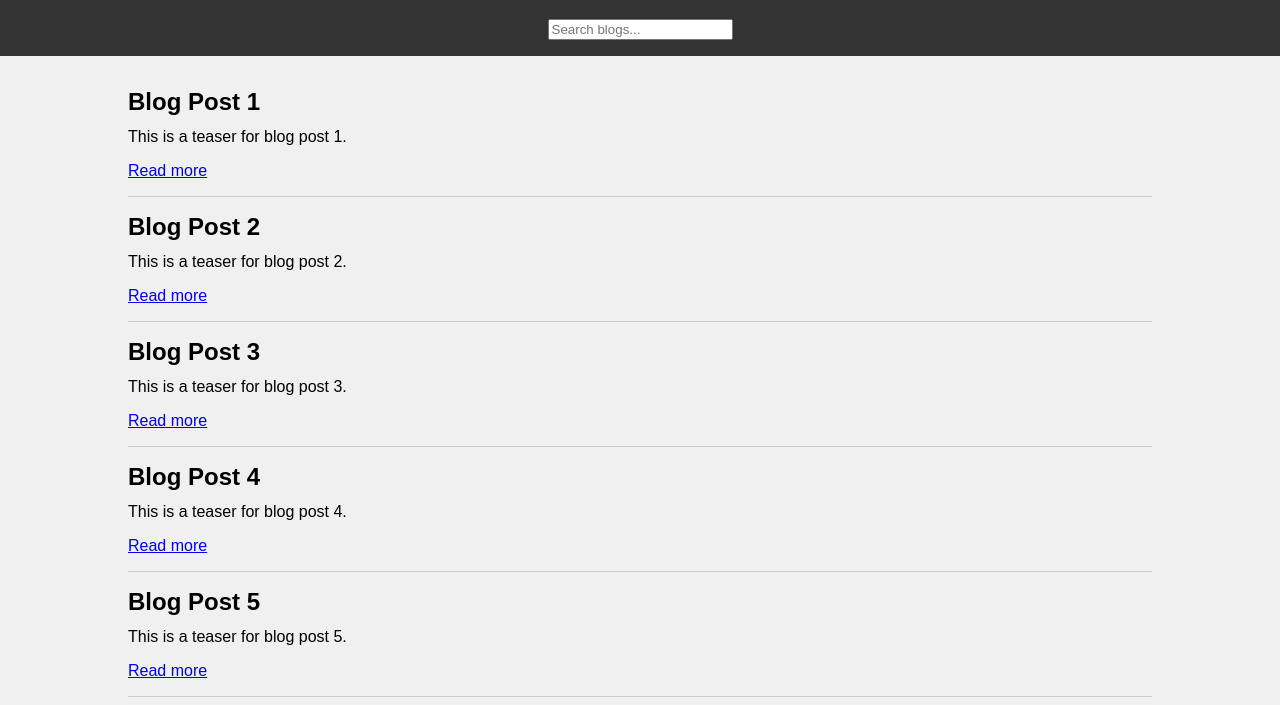
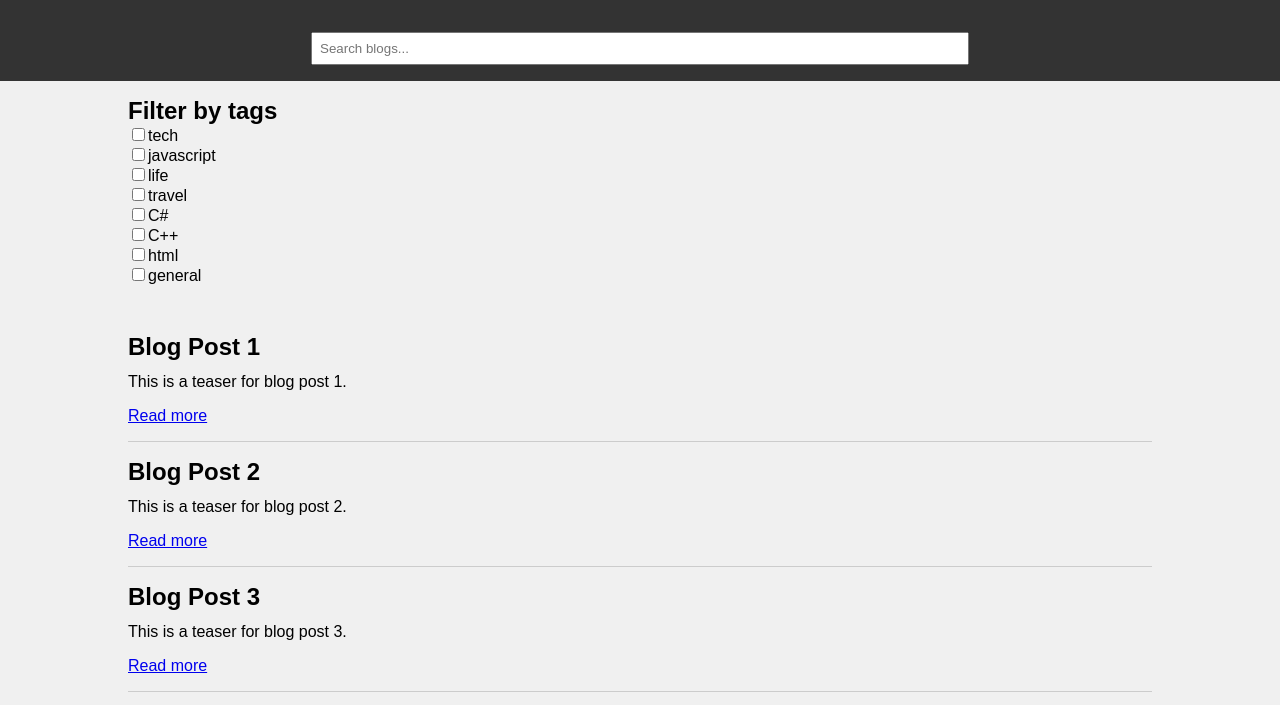
Before and after one commit to Chris-E-Dev/chris-e-dev.github.io, a plain HTML site: page index.html in a window 1280 px wide. Shown: the part 77-782 px from the top of the page. Drawn offline with Linux system fonts and the light colour scheme.

Commit message:
Introduce tags for blog entries

```diff
--- a/css/styles.css
+++ b/css/styles.css
@@ -14,6 +14,21 @@ header {
     width: 100%;
     padding: 1em 0;
     text-align: center;
+}
+
+header input {
+    margin-top: 1em;
+    padding: 0.5em;
+    width: 50%;
+}
+
+aside {
+    margin: 1em 0;
+    width: 80%;
+}
+
+aside h2 {
+    margin: 0;
 }
 
 main {
--- a/index.html
+++ b/index.html
@@ -11,6 +11,10 @@
         <h1>My Simple Blog</h1>
         <input type="text" id="search-input" placeholder="Search blogs...">
     </header>
+    <aside id="tag-filter">
+        <h2>Filter by tags</h2>
+        <!-- Checkboxes will be populated here -->
+    </aside>
     <main id="blog-list">
         <!-- Blog list will be populated here -->
     </main>
--- a/js/scripts.js
+++ b/js/scripts.js
@@ -1,25 +1,31 @@
+
+const blogs = [
+    { title: "Blog Post 1", teaser: "This is a teaser for blog post 1.", file: "blog/blog1.html", tags: ["tech", "javascript"] },
+    { title: "Blog Post 2", teaser: "This is a teaser for blog post 2.", file: "blog/blog2.html", tags: ["life", "travel"] },
+	{ title: "Blog Post 3", teaser: "This is a teaser for blog post 3.", file: "blog/blog3.html", tags: ["tech", "javascript"] },
+	{ title: "Blog Post 4", teaser: "This is a teaser for blog post 4.", file: "blog/blog4.html", tags: ["tech", "C#"] },
+	{ title: "Blog Post 5", teaser: "This is a teaser for blog post 5.", file: "blog/blog2.html", tags: ["tech", "C++"] },
+	{ title: "Blog Post 6", teaser: "This is a teaser for blog post 6.", file: "blog/blog2.html", tags: ["tech", "html"] },
+	{ title: "Blog Post 7", teaser: "This is a teaser for blog post 7.", file: "blog/blog2.html", tags: ["tech", "javascript"] },
+	{ title: "Blog Post 8", teaser: "This is a teaser for blog post 8.", file: "blog/blog2.html", tags: ["tech", "general"] },
+	{ title: "Blog Post 9", teaser: "This is a teaser for blog post 9.", file: "blog/blog2.html", tags: ["tech", "javascript"] },
+	{ title: "Blog Post 10", teaser: "This is a teaser for blog post 10.", file: "blog/blog2.html", tags: ["tech", "javascript"] },
+	{ title: "Blog Post 11", teaser: "This is a teaser for blog post 11.", file: "blog/blog2.html", tags: ["tech", "javascript"] },
+    // Add more blog entries here
+];
+
 const blogList = document.getElementById('blog-list');
 const pagination = document.getElementById('pagination');
 const blogDetail = document.getElementById('blog-detail');
 const detailContent = document.getElementById('detail-content');
 const searchInput = document.getElementById('search-input');
+const tagFilter = document.getElementById('tag-filter');
 
-const blogs = [
-    { title: "Blog Post 1", teaser: "This is a teaser for blog post 1.", file: "blog/blog1.html" },
-    { title: "Blog Post 2", teaser: "This is a teaser for blog post 2.", file: "blog/blog2.html" },
-	{ title: "Blog Post 3", teaser: "This is a teaser for blog post 3.", file: "blog/blog3.html" },
-	{ title: "Blog Post 4", teaser: "This is a teaser for blog post 4.", file: "blog/blog4.html" },
-	{ title: "Blog Post 5", teaser: "This is a teaser for blog post 5.", file: "blog/blog2.html" },
-	{ title: "Blog Post 6", teaser: "This is a teaser for blog post 6.", file: "blog/blog2.html" },
-	{ title: "Blog Post 7", teaser: "This is a teaser for blog post 7.", file: "blog/blog2.html" },
-	{ title: "Blog Post 8", teaser: "This is a teaser for blog post 8.", file: "blog/blog2.html" },
-	{ title: "Blog Post 9", teaser: "This is a teaser for blog post 9.", file: "blog/blog2.html" },
-	{ title: "Blog Post 10", teaser: "This is a teaser for blog post 10.", file: "blog/blog2.html" },
-	{ title: "Blog Post 11", teaser: "This is a teaser for blog post 11.", file: "blog/blog2.html" },
-    // Add more blog entries here
-];
+const tags = new Set();
+blogs.forEach(blog => blog.tags.forEach(tag => tags.add(tag)));
 
 let filteredBlogs = [...blogs];
+let activeTags = new Set();
 const perPage = 10;
 let currentPage = 1;
 
@@ -99,14 +105,15 @@ function closeDetail() {
 
 async function handleSearch() {
     const query = searchInput.value.toLowerCase();
-    const searchWords = query.split(/\s+/).filter(word => word.length > 0); // Split by whitespace and remove empty strings
+    const searchWords = query.split(/\s+/).filter(word => word.length > 0);
     filteredBlogs = [];
 
     for (const blog of blogs) {
         const blogContent = await fetchBlogContent(blog);
         const textToSearch = `${blog.title.toLowerCase()} ${blog.teaser.toLowerCase()} ${blogContent.toLowerCase()}`;
 
-        if (searchWords.every(word => textToSearch.includes(word))) {
+        if (searchWords.every(word => textToSearch.includes(word)) &&
+            (activeTags.size === 0 || blog.tags.some(tag => activeTags.has(tag)))) {
             filteredBlogs.push(blog);
         }
     }
@@ -115,8 +122,33 @@ async function handleSearch() {
     renderBlogList();
 }
 
+function handleTagFilter() {
+    activeTags = new Set(
+        Array.from(document.querySelectorAll('input[type=checkbox]:checked'))
+        .map(checkbox => checkbox.value)
+    );
+    handleSearch(); // Reuse the search function to apply tag filters as well
+}
+
+function renderTagFilter() {
+    tagFilter.innerHTML = '<h2>Filter by tags</h2>';
+    tags.forEach(tag => {
+        const label = document.createElement('label');
+        const checkbox = document.createElement('input');
+        checkbox.type = 'checkbox';
+        checkbox.value = tag;
+        checkbox.onchange = handleTagFilter;
+
+        label.appendChild(checkbox);
+        label.appendChild(document.createTextNode(tag));
+        tagFilter.appendChild(label);
+        tagFilter.appendChild(document.createElement('br'));
+    });
+}
+
 searchInput.addEventListener('input', handleSearch);
 
 window.onload = () => {
+    renderTagFilter();
     renderBlogList();
 };
```
